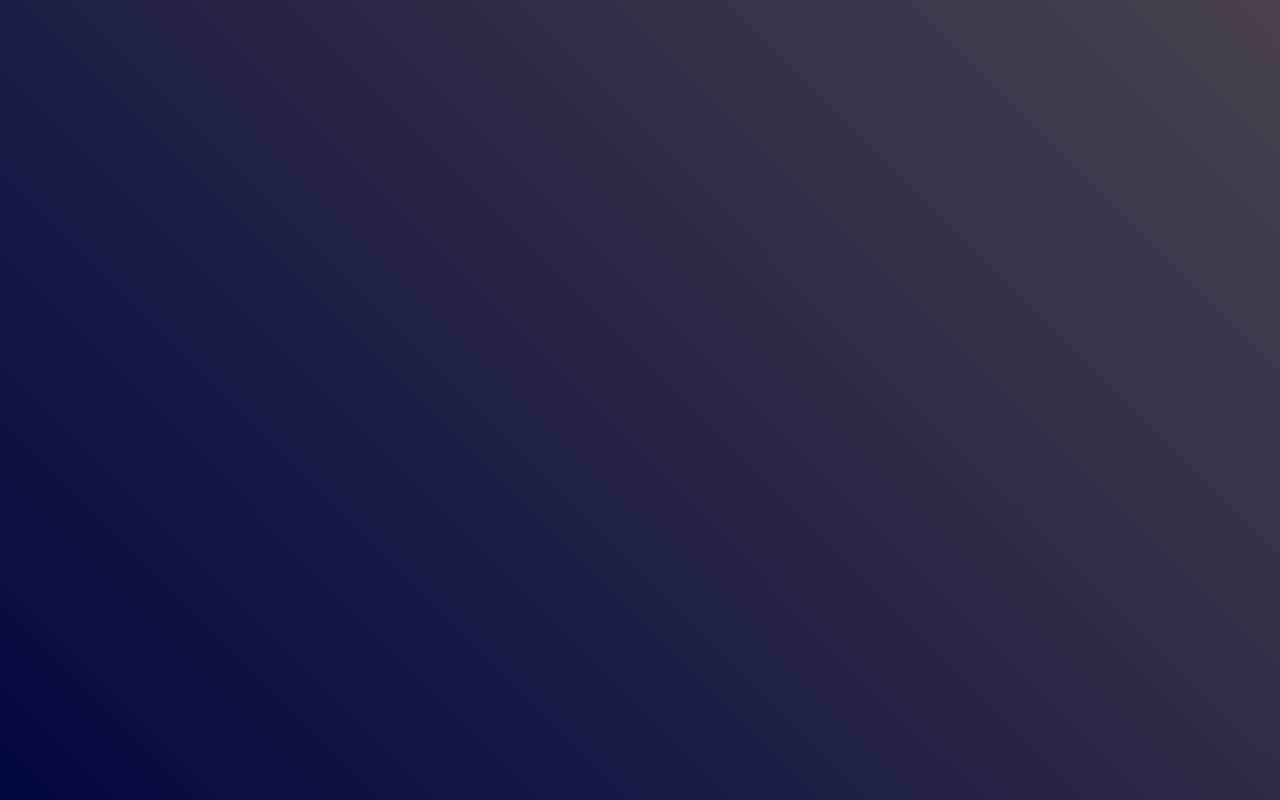
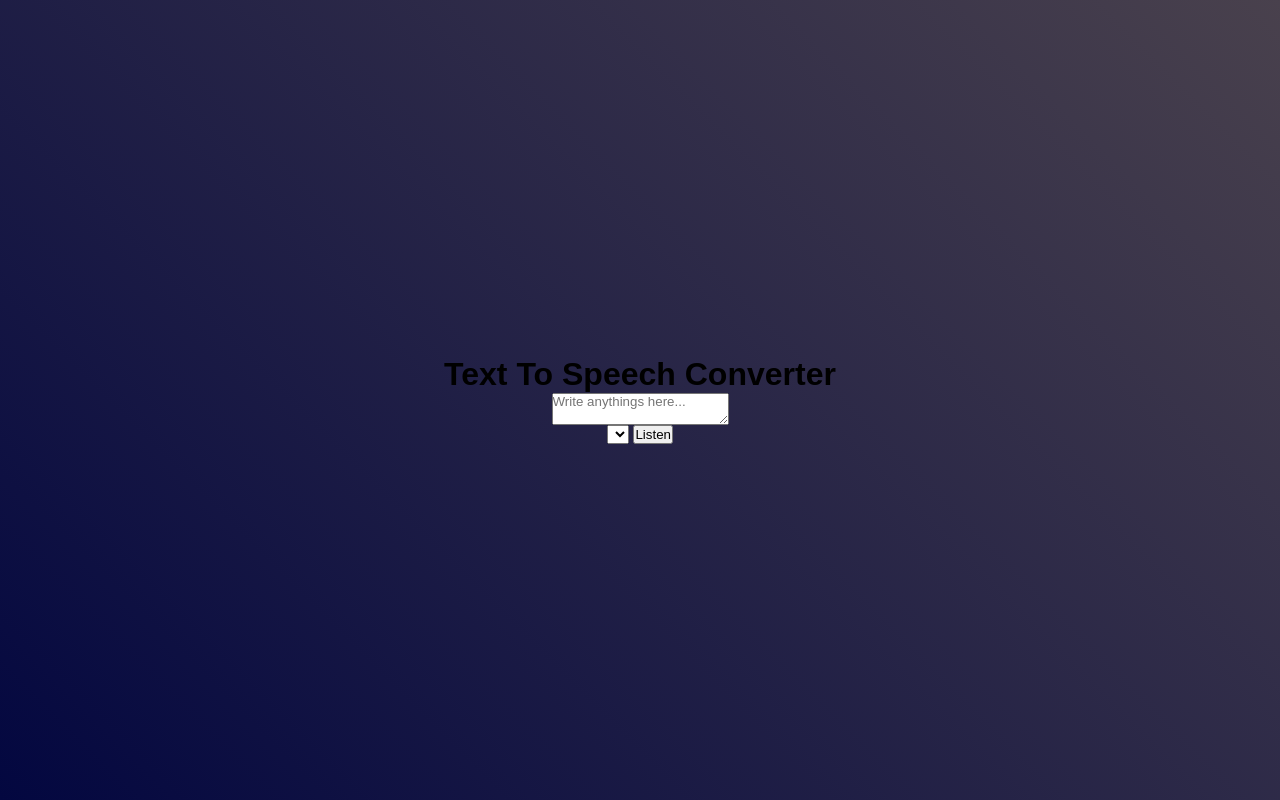
Before and after one commit to MohsenKaramiDeveloper/Voice-Converter, a plain HTML site: page index.html in a window 1280 px wide. Drawn offline with Linux system fonts and the light colour scheme.

Commit message:
text area

```diff
--- a/index.html
+++ b/index.html
@@ -8,6 +8,12 @@
 </head>
 <body>
     <div class="hero">
+        <h1>Text To Speech Converter</h1>
+        <textarea placeholder="Write anythings here...  "></textarea>
+        <div class="row">
+            <select name="" id=""></select>
+            <button>Listen</button>
+        </div>
 
     </div>
 
```
